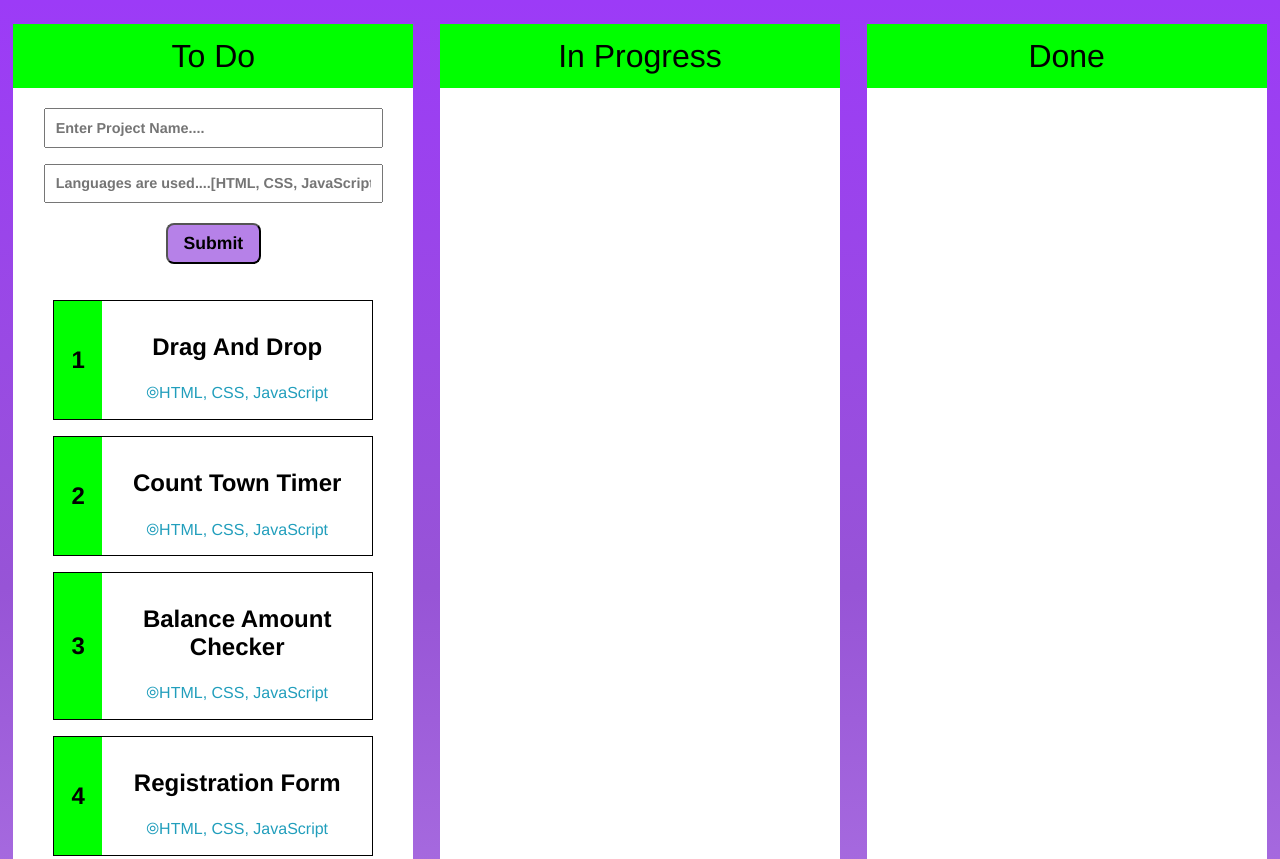
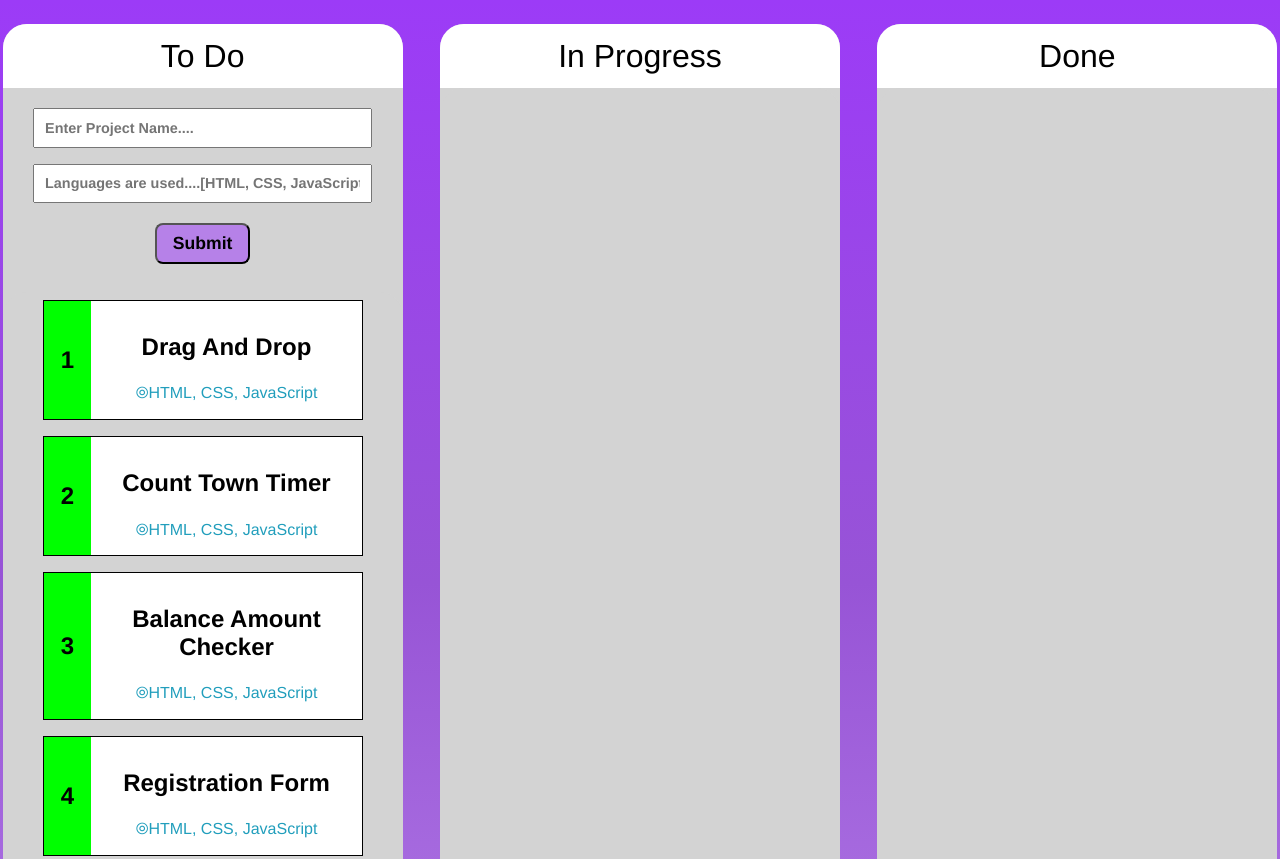
Before and after one commit to RajkumarRaja06/drag-and-drop.github.io, a plain HTML site: page index.html in a window 1280 px wide. Shown: the top 859 px of the page. Drawn offline with nearby package versions, Linux system fonts and the light colour scheme.

Commit message:
append li element style css

```diff
--- a/styles/style.css
+++ b/styles/style.css
@@ -38,6 +38,7 @@ body {
   width: 100vw;
   height: 100%;
   background-image: linear-gradient(#9c3bf7, #9754d6, #b681e8, #d3b6ee);
+  background-size: cover;
   font-family: "Franklin Gothic Medium", "Arial Narrow", Arial, sans-serif;
   overflow: visible;
   display: flex;
@@ -47,7 +48,7 @@ body {
 .mainContainer {
   display: flex;
   flex-direction: column;
-  margin: 1.5rem auto;
+  gap: 2rem;
 }
 
 .inProgressContainer,
@@ -56,8 +57,9 @@ body {
   width: 26rem;
   min-height: 20rem;
   overflow: visible;
-  background-color: #fff;
+  background-color: lightgray;
   margin: 1.5rem auto;
+  border-radius: 1.5rem;
 }
 
 .titleBox {
@@ -67,7 +69,9 @@ body {
   display: flex;
   align-items: center;
   justify-content: center;
-  background-color: #00ff00;
+  background-color: #fff;
+  border-top-left-radius: 1.5rem;
+  border-top-right-radius: 1.5rem;
 }
 
 .form {
@@ -119,6 +123,7 @@ body {
 
 .list {
   width: 100%;
+  height: 100%;
   display: flex;
   flex-direction: column;
   justify-content: center;
@@ -172,10 +177,44 @@ body {
   margin-bottom: 0.5rem;
 }
 
-.progressOutput,
 .doneOutput,
-.outputContainer {
-  margin-bottom: 2rem;
+.progressOutput {
+  width: 100wh;
+  height: 100%;
+}
+
+.output {
+  width: 100%;
+  height: 100%;
+  display: flex;
+  flex-direction: column;
+  align-items: center;
+}
+
+.output li {
+  width: 80%;
+  border: 1px solid black;
+  margin: 0.5rem auto;
+}
+
+.output li .itemNum {
+  display: flex;
+  font-size: 1.5rem;
+  font-weight: bold;
+  justify-content: center;
+  align-items: center;
+  background-color: var(--clr-lime);
+}
+
+.output li .draggableBox {
+  width: 100%;
+  min-height: 3rem;
+  display: flex;
+  flex-direction: column;
+  align-items: center;
+  background-color: #fff;
+  justify-content: center;
+  padding: 0.5rem;
 }
 
 @media screen and (min-width: 992px) {
@@ -184,52 +223,40 @@ body {
     height: 100%;
     display: block;
   }
+
   .mainContainer {
     margin: 0;
     display: flex;
     flex-direction: row;
     justify-content: space-evenly;
   }
+
   .inProgressContainer,
   .doneContainer,
   .todoContainer {
     width: 25rem;
     min-height: 41.5rem;
     overflow: visible;
-    background-color: #fff;
   }
+
   .progressOutput,
   .doneOutput,
   .outputContainer {
-    background-color: #fff;
+    background-color: lightgray;
+    border-radius: 1.5rem;
+  }
+
+  .doneOutput,
+  .progressOutput {
+    width: 100wh;
+    height: 95%;
+  }
+
+  .output {
+    width: 100%;
+    height: 100%;
+    display: flex;
+    flex-direction: column;
+    padding: 1rem 0rem;
   }
 }
-
-/*.list li.income {
-  border-right: 3px solid var(--clr-lime);
-}
-
-.list li.expense {
-  border-right: 3px solid var(--clr-red);
-}
-
-
-.btnDelete {
-  cursor: pointer;
-  border: 0;
-  font-size: 1.2rem;
-  position: absolute;
-  background-color: var(--clr-red);
-  top: 50%;
-  left: 0;
-  border-top-left-radius: 0.5rem;
-  border-bottom-left-radius: 0.5rem;
-  padding: 12px 7px;
-  transform: translate(-100%, -50%);
-  opacity: 0;
-  transition: opacity 0.3s ease;
-}
-
-.list li:hover .btnDelete {
-  opacity: 1;
-} */
```
